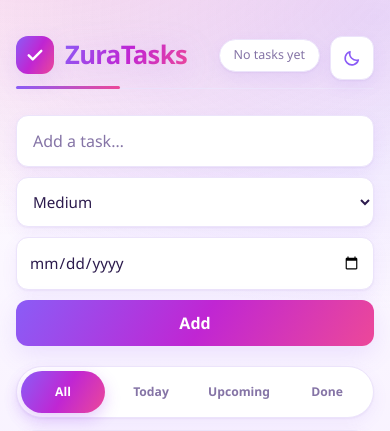
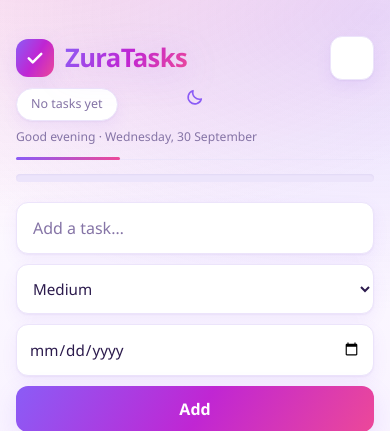
Before and after one commit to JoannaTebadda/zuratasks, a Flask app: page / in a window 390 px wide. Shown: the top 431 px of the page. Run offline with Flask 3, Linux system fonts and the light colour scheme.

Commit message:
Rework the header and make the counter a progress bar
The header is a grid now: logo and wordmark on the left with a greeting and today's date under them, and the counter beside the dark mode toggle on the right with the toggle last. On phones the logo and toggle share the first row and the counter and greeting stack below. The counter reads 'n of m done . p%', becomes 'All done!' at 100%, and shows 'No tasks yet' when the list is empty. The bar is full width under the header, 8px tall with rounded ends, filled with the Add button gradient and turning green at 100%, with a visible track in dark mode.

```diff
--- a/static/app.js
+++ b/static/app.js
@@ -11,6 +11,9 @@ const PRIORITY_LABEL = { high: "High", medium: "Medium", low: "Low" };
 const MONTH_NAMES = [
     "January", "February", "March", "April", "May", "June",
     "July", "August", "September", "October", "November", "December",
+];
+const WEEKDAY_NAMES = [
+    "Sunday", "Monday", "Tuesday", "Wednesday", "Thursday", "Friday", "Saturday",
 ];
 
 /* Empty-state artwork, inlined so the page still needs no extra files. */
@@ -41,6 +44,7 @@ const progressBar = document.getElementById("progress-bar");
 const themeBtn    = document.getElementById("theme-toggle");
 const metaTheme   = document.getElementById("theme-color");
 const toastsEl    = document.getElementById("toasts");
+const greetingEl  = document.getElementById("greeting");
 
 let tasks = ensureIds(readCache());
 let selectedDate = null;      // "YYYY-MM-DD" day picked in the calendar, or null
@@ -216,26 +220,46 @@ function render() {
     renderGroups();
     renderCalendar();
     renderCount();
+    renderGreeting();
 }
 
-/* "3 of 8 done" plus a thin bar; keeps the original wording for an empty list. */
+/* "Good morning · Wednesday, 30 September". The date is assembled by hand so
+   the day reads before the month whatever the browser's locale is. */
+function renderGreeting() {
+    const now = new Date();
+    const hour = now.getHours();
+    const part = hour < 12 ? "Good morning"
+        : hour < 18 ? "Good afternoon"
+            : "Good evening";
+    const stamp = `${WEEKDAY_NAMES[now.getDay()]}, ${now.getDate()} ` +
+        MONTH_NAMES[now.getMonth()];
+    greetingEl.textContent = `${part} \u00b7 ${stamp}`;
+}
+
+/* "1 of 2 done · 50%" beside the bar; "All done!" and a green fill at 100%. */
 function renderCount() {
     const done = tasks.filter((t) => t.completed).length;
     const overdue = tasks.filter(isOverdue).length;
     const percent = tasks.length ? Math.round((done / tasks.length) * 100) : 0;
+    const finished = tasks.length > 0 && done === tasks.length;
 
     if (tasks.length === 0) {
         count.textContent = "No tasks yet";
+    } else if (finished) {
+        count.textContent = `All done! \u00b7 ${done} of ${tasks.length} done \u00b7 100%`;
     } else {
-        const parts = [`${done} of ${tasks.length} done`];
+        const parts = [`${done} of ${tasks.length} done`, `${percent}%`];
         if (overdue > 0) parts.push(`${overdue} overdue`);
         count.textContent = parts.join(" \u00b7 ");
     }
 
-    progressEl.hidden = tasks.length === 0;
+    progressEl.classList.toggle("progress--full", finished);
     progressEl.setAttribute("aria-valuemax", String(tasks.length));
     progressEl.setAttribute("aria-valuenow", String(done));
-    progressEl.setAttribute("aria-valuetext", `${done} of ${tasks.length} done`);
+    progressEl.setAttribute("aria-valuetext",
+        tasks.length === 0
+            ? "No tasks yet"
+            : `${done} of ${tasks.length} done, ${percent}%`);
     progressBar.style.width = `${percent}%`;
 }
 
@@ -760,6 +784,9 @@ if (window.matchMedia) {
     }
 }
 
+/* Keep the greeting honest if the page is left open past noon or midnight. */
+setInterval(renderGreeting, 60000);
+
 /* The page pre-set data-theme in the head; the rest paints from the store. */
 applyTheme(document.documentElement.dataset.theme === "dark" ? "dark" : "light");
 syncTabs();
--- a/static/style.css
+++ b/static/style.css
@@ -754,8 +754,23 @@ html[data-theme="dark"] .group__none { color: #7c6ba8; }
 html[data-theme="dark"] .item__check { background: var(--surface-2); }
 html[data-theme="dark"] ::selection { background: rgba(244, 114, 182, 0.3); }
 
-/* --------------------------- header: brand and logo ----------------------- */
+/* ------------------- header: brand, greeting, counter, toggle ------------- */
+/* Grid: the brand sits left, the counter and toggle sit right (toggle last),
+   and the greeting lines up under the wordmark. */
+.app__header {
+    display: grid;
+    grid-template-columns: minmax(0, 1fr) auto auto;
+    grid-template-areas:
+        "brand    count toggle"
+        "greeting count toggle";
+    align-items: center;
+    column-gap: 12px;
+    row-gap: 2px;
+    margin-bottom: 14px;
+}
+
 .app__brand {
+    grid-area: brand;
     display: flex;
     align-items: center;
     gap: 11px;
@@ -780,19 +795,33 @@ html[data-theme="dark"] ::selection { background: rgba(244, 114, 182, 0.3); }
     height: 20px;
 }
 
-/* ---------------------- header: count plus progress bar ------------------- */
-.app__meta {
-    display: flex;
-    flex-direction: column;
-    align-items: flex-end;
-    gap: 7px;
+/* "Good morning · Wednesday, 30 September", written by app.js. */
+.app__greeting {
+    grid-area: greeting;
+    min-width: 0;
+    color: var(--muted);
+    font-size: 0.76rem;
+    line-height: 1.3;
 }
 
+/* Counter and toggle share the right edge; the toggle is last. */
+.app__count {
+    grid-area: count;
+    justify-self: end;
+    white-space: normal;
+    text-align: right;
+}
+
+/* ------------------------------ progress bar ------------------------------ */
+/* Full width, directly under the header. The fill reuses the Add button's
+   purple gradient and eases to its new width whenever the list changes. */
 .progress {
-    width: 140px;
-    height: 5px;
-    background: var(--border);
+    width: 100%;
+    height: 8px;
+    margin-bottom: 20px;
+    background: var(--border);            /* light track */
     border-radius: 999px;
+    box-shadow: inset 0 1px 2px rgba(76, 29, 149, 0.06);
     overflow: hidden;
 }
 
@@ -806,11 +835,28 @@ html[data-theme="dark"] ::selection { background: rgba(244, 114, 182, 0.3); }
     height: 100%;
     background: var(--grad);
     border-radius: 999px;
-    transition: width 0.4s ease;
+    transition: width 0.4s ease, background 0.25s ease;
+}
+
+/* Everything finished: the fill turns green. */
+.progress--full .progress__bar {
+    background: linear-gradient(120deg, #34d399, #059669);
+}
+
+/* Dark mode: a brighter track and a lighter green, so both stay visible. */
+html[data-theme="dark"] .progress {
+    background: var(--border-strong);
+    box-shadow: inset 0 1px 2px rgba(0, 0, 0, 0.45);
+}
+
+html[data-theme="dark"] .progress--full .progress__bar {
+    background: linear-gradient(120deg, #6ee7b7, #10b981);
 }
 
 /* ---------------------------- dark mode toggle ---------------------------- */
 .theme-toggle {
+    grid-area: toggle;
+    justify-self: end;
     position: relative;
     flex: none;
     width: 40px;
@@ -1233,14 +1279,27 @@ li.item--done {
         font-size: 0.95rem;             /* keeps iOS from zooming on focus */
     }
 
-    .app__meta {
-        align-items: flex-start;
+    /* Header on phones: logo and toggle on the first row, then the counter and
+       the greeting below, each on its own line. */
+    .app__header {
+        grid-template-columns: minmax(0, 1fr) auto;
+        grid-template-areas:
+            "brand    toggle"
+            "count    count"
+            "greeting greeting";
+        align-items: center;
+        column-gap: 10px;
+        row-gap: 8px;
+    }
+
+    .app__count {
+        justify-self: start;
+        text-align: left;
     }
 
     .theme-toggle {
-        position: absolute;
-        top: 0;
-        right: 0;
+        position: static;
+        justify-self: end;
         width: 44px;
         height: 44px;
     }
@@ -1283,11 +1342,14 @@ li.item--done {
     }
 }
 
-/* Keep the toggle clear of the wordmark on very narrow screens. */
-@media (max-width: 620px) {
-    .app__header {
-        padding-right: 54px;
-        row-gap: 10px;
+/* The greeting and the counter share a narrow screen, so let them breathe. */
+@media (max-width: 380px) {
+    .app__greeting {
+        font-size: 0.7rem;
+    }
+
+    .progress {
+        height: 7px;
     }
 }
 
--- a/templates/index.html
+++ b/templates/index.html
@@ -5,7 +5,7 @@
     <meta name="viewport" content="width=device-width, initial-scale=1.0">
     <meta name="theme-color" content="#fbf8ff" id="theme-color">
     <title>ZuraTasks</title>
-    <link rel="stylesheet" href="{{ url_for('static', filename='style.css') }}?v=4">
+    <link rel="stylesheet" href="{{ url_for('static', filename='style.css') }}?v=5">
     <script>
         /* Runs before the first paint so a saved dark theme never flashes white. */
         (function () {
@@ -34,14 +34,10 @@
                 <h1 class="app__title">ZuraTasks</h1>
             </div>
 
-            <div class="app__meta">
-                <p class="app__count" id="count" aria-live="polite">No tasks yet</p>
-                <div class="progress" id="progress" role="progressbar" hidden
-                     aria-label="Tasks completed" aria-valuemin="0"
-                     aria-valuemax="0" aria-valuenow="0">
-                    <span class="progress__bar" id="progress-bar"></span>
-                </div>
-            </div>
+            <!-- Time of day plus today's date, filled in by app.js. -->
+            <p class="app__greeting" id="greeting">&nbsp;</p>
+
+            <p class="app__count" id="count" aria-live="polite">No tasks yet</p>
 
             <button class="theme-toggle" id="theme-toggle" type="button"
                     aria-pressed="false" aria-label="Switch to dark mode"
@@ -59,6 +55,13 @@
                 </svg>
             </button>
         </header>
+
+        <!-- Full width progress bar, filled by app.js from the task list. -->
+        <div class="progress" id="progress" role="progressbar" aria-label="Tasks completed"
+             aria-valuemin="0" aria-valuemax="0" aria-valuenow="0"
+             aria-valuetext="No tasks yet">
+            <span class="progress__bar" id="progress-bar"></span>
+        </div>
 
         <form class="add" id="add-form" autocomplete="off">
             <input
@@ -130,6 +133,6 @@
 
     <div class="toasts" id="toasts" aria-live="polite" aria-atomic="false"></div>
 
-    <script src="{{ url_for('static', filename='app.js') }}?v=4"></script>
+    <script src="{{ url_for('static', filename='app.js') }}?v=5"></script>
 </body>
 </html>
```
